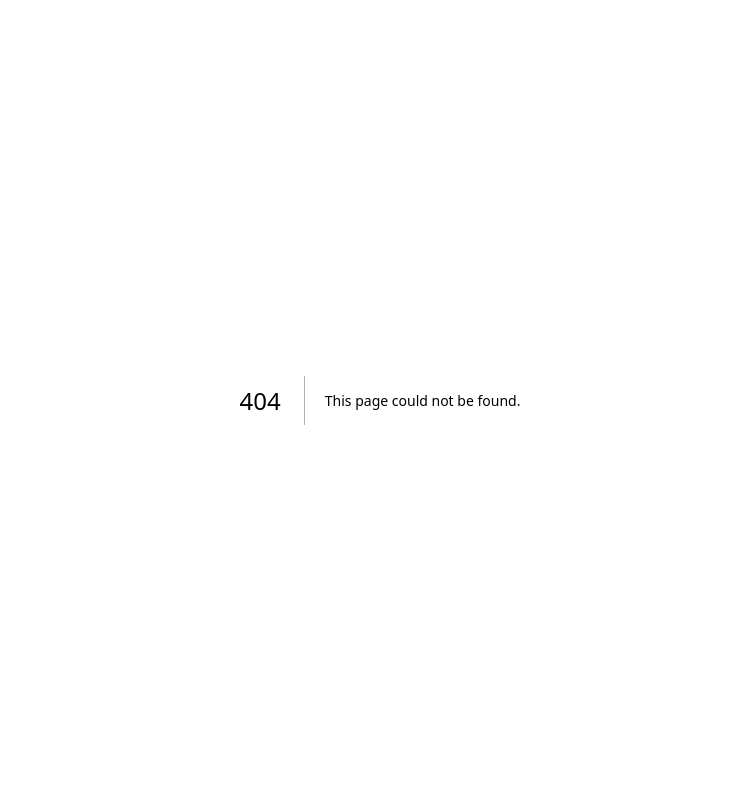
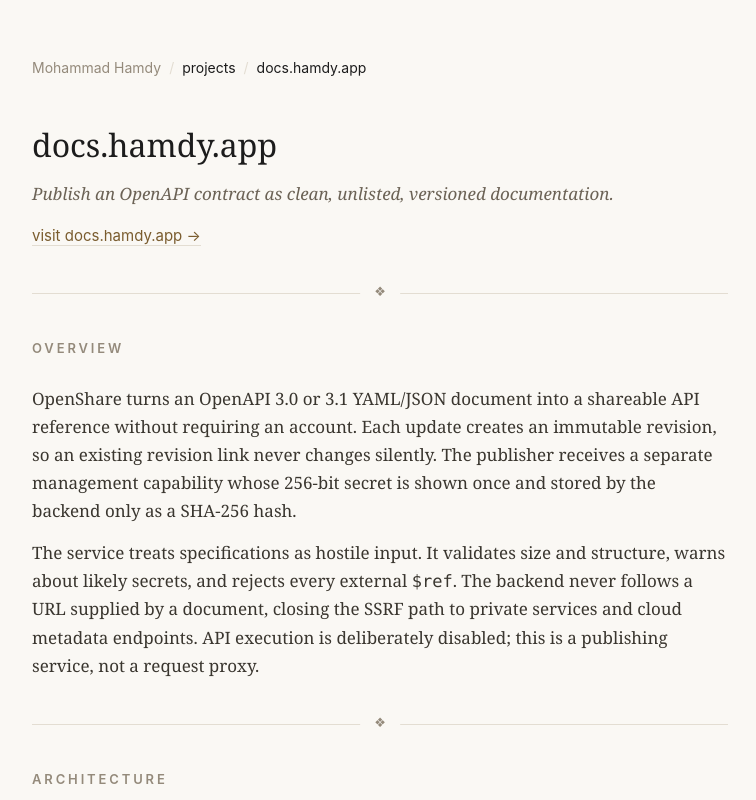
Before and after one commit to MohammadHamdy95/hamdy-app, a Next.js app: page /projects/docs in a window 1280 px wide. Before the commit this address had no page. Shown: the top 800 px of the page, without its empty margins (260-1016 px from the left). Built offline with nearby package versions, Linux system fonts and the light colour scheme.

Commit message:
Add OpenShare project architecture

```diff
--- /dev/null
+++ b/src/app/projects/docs/page.tsx
@@ -0,0 +1,73 @@
+import type { Metadata } from "next";
+import { FlowDiagram, ProjectPage } from "../../../themes/serif/ProjectPage";
+
+export const metadata: Metadata = {
+  title: "docs.hamdy.app — architecture",
+  description:
+    "Architecture and design of OpenShare, an anonymous service for publishing versioned OpenAPI documentation.",
+};
+
+export default function OpenShareArchitecture() {
+  return (
+    <ProjectPage
+      name="docs.hamdy.app"
+      tagline="Publish an OpenAPI contract as clean, unlisted, versioned documentation."
+      liveUrl="https://docs.hamdy.app"
+      overview={
+        <>
+          <p>
+            OpenShare turns an OpenAPI 3.0 or 3.1 YAML/JSON document into a
+            shareable API reference without requiring an account. Each update
+            creates an immutable revision, so an existing revision link never
+            changes silently. The publisher receives a separate management
+            capability whose 256-bit secret is shown once and stored by the
+            backend only as a SHA-256 hash.
+          </p>
+          <p>
+            The service treats specifications as hostile input. It validates
+            size and structure, warns about likely secrets, and rejects every
+            external <code>$ref</code>. The backend
+            never follows a URL supplied by a document, closing the SSRF path
+            to private services and cloud metadata endpoints. API execution is
+            deliberately disabled; this is a publishing service, not a request
+            proxy.
+          </p>
+        </>
+      }
+      diagram={
+        <FlowDiagram
+          uiLines={["React + Scalar", "Monaco editor"]}
+          uiRoute="/ · /d/:id"
+          apiLines={["Spring Boot API", "validation + revisions"]}
+          apiRoute="/api/v1/*"
+          storeLines={["PostgreSQL 18", "documents + revisions"]}
+          storeNote="same host"
+          storeOnServer={true}
+        />
+      }
+      diagramCaption="Cloudflare Tunnel carries requests to Caddy, which path-routes the static publishing interface and Spring Boot API. PostgreSQL is isolated on the Compose internal network and backed up nightly to the server's second disk."
+      stack={[
+        { what: "backend", detail: "Java 25 · Spring Boot 4.1 · Swagger Parser · Flyway" },
+        { what: "frontend", detail: "React · TypeScript · Vite · Monaco · Scalar API Reference" },
+        { what: "storage", detail: "PostgreSQL 18 — exact source, normalized content, immutable revisions, expiration metadata" },
+        { what: "security", detail: "Unlisted random IDs · hashed management capabilities · no remote $ref fetching · no request proxy" },
+        { what: "testing", detail: "Full lifecycle integration tests against PostgreSQL 18 with Testcontainers" },
+        { what: "infra", detail: "Docker Compose · Caddy · Cloudflare Tunnel · Terraform-managed DNS · nightly pg_dump" },
+      ]}
+      endpoints={[
+        { method: "POST", path: "/api/v1/validations", what: "Validate and scan a document without storing it" },
+        { method: "POST", path: "/api/v1/documents", what: "Publish a new anonymous, unlisted document" },
+        { method: "GET", path: "/api/v1/documents/{id}", what: "Read the latest published revision" },
+        { method: "PUT", path: "/api/v1/documents/{id}", what: "Publish an immutable revision using the management key" },
+        { method: "GET", path: "/api/v1/documents/{id}/revisions", what: "List revision history" },
+        { method: "DELETE", path: "/api/v1/documents/{id}", what: "Permanently delete the document and all revisions" },
+      ]}
+      contractUrl="https://github.com/MohammadHamdy95/apidocs-backend/blob/main/api/openapi.yaml"
+      repos={[
+        { what: "backend", label: "MohammadHamdy95/apidocs-backend", url: "https://github.com/MohammadHamdy95/apidocs-backend" },
+        { what: "frontend", label: "MohammadHamdy95/apidocs-frontend", url: "https://github.com/MohammadHamdy95/apidocs-frontend" },
+        { what: "infra", label: "MohammadHamdy95/hamdy-infra", url: "https://github.com/MohammadHamdy95/hamdy-infra" },
+      ]}
+    />
+  );
+}
--- a/src/data/apps.json
+++ b/src/data/apps.json
@@ -20,6 +20,16 @@
     "slug": "paste"
   },
   {
+    "bin": "docs.hamdy.app",
+    "desc": "An account-free service for publishing and sharing versioned OpenAPI documentation.",
+    "focus": "Designed around secure parsing of untrusted specifications, immutable revisions, unlisted sharing, capability-based management, and SSRF-resistant reference handling.",
+    "tags": ["Java", "Spring Boot", "PostgreSQL", "React"],
+    "url": "https://docs.hamdy.app",
+    "github": "https://github.com/MohammadHamdy95/apidocs-backend",
+    "status": "live",
+    "slug": "docs"
+  },
+  {
     "bin": "prayertime",
     "desc": "A self-rescheduling adhan system that recalculates prayer times and rewrites its own crontab each day.",
     "focus": "Built around scheduling, automation, and reliability: each run installs the day's cron jobs and schedules its own next execution, running unattended on a home server.",
```
